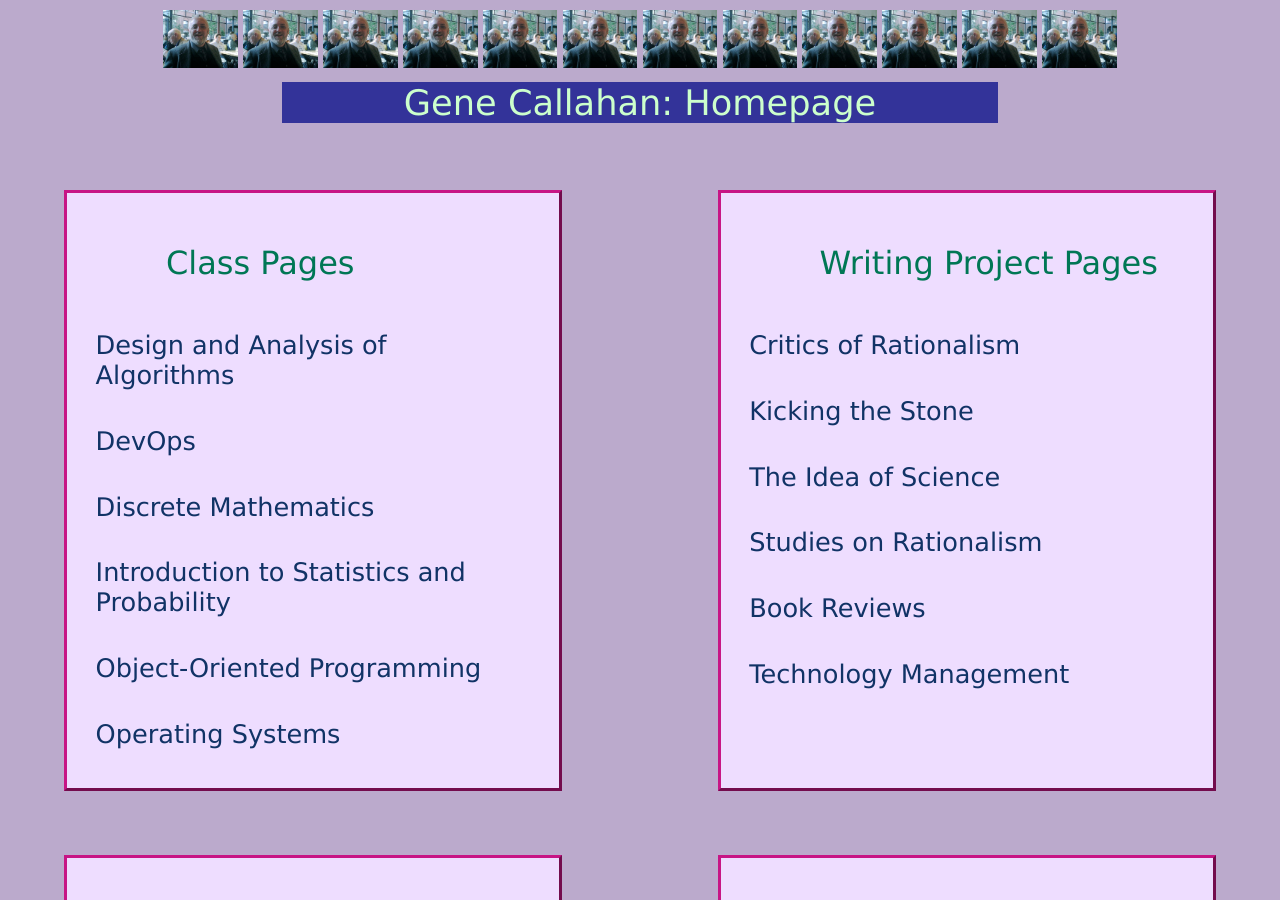
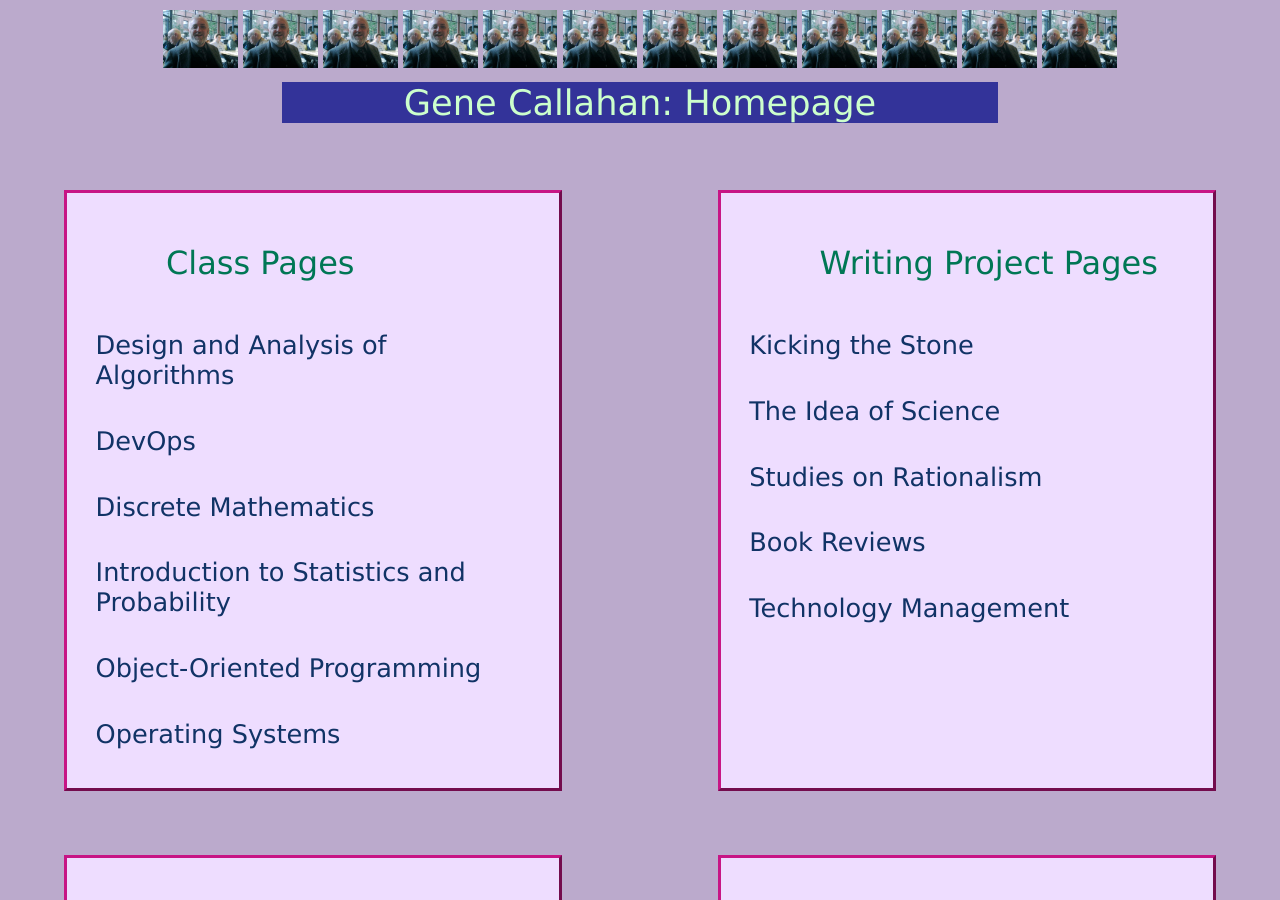
Before and after one commit to gcallah/gcallah.github.io, a Jekyll site: the page index.html, which Jekyll copies as it is, in a window 1280 px wide and 900 px high. Built offline with Jekyll 4.4.1, drawn with Linux system fonts in a browser that asks for light colours.

Commit message:
Moved Tradition V. Raitonalism to main raitonalism page.

```diff
--- a/index.html
+++ b/index.html
@@ -75,12 +75,6 @@
                 <h2>
                     Writing Project Pages
                 </h2>
-
-                    <h3>
-                        <a href="../FourCritics/index.html">
-                        Critics of Rationalism
-                        </a>
-                    </h3>
 
                     <h3>
                         <a href="../KickingTheStone/index.html">
```
